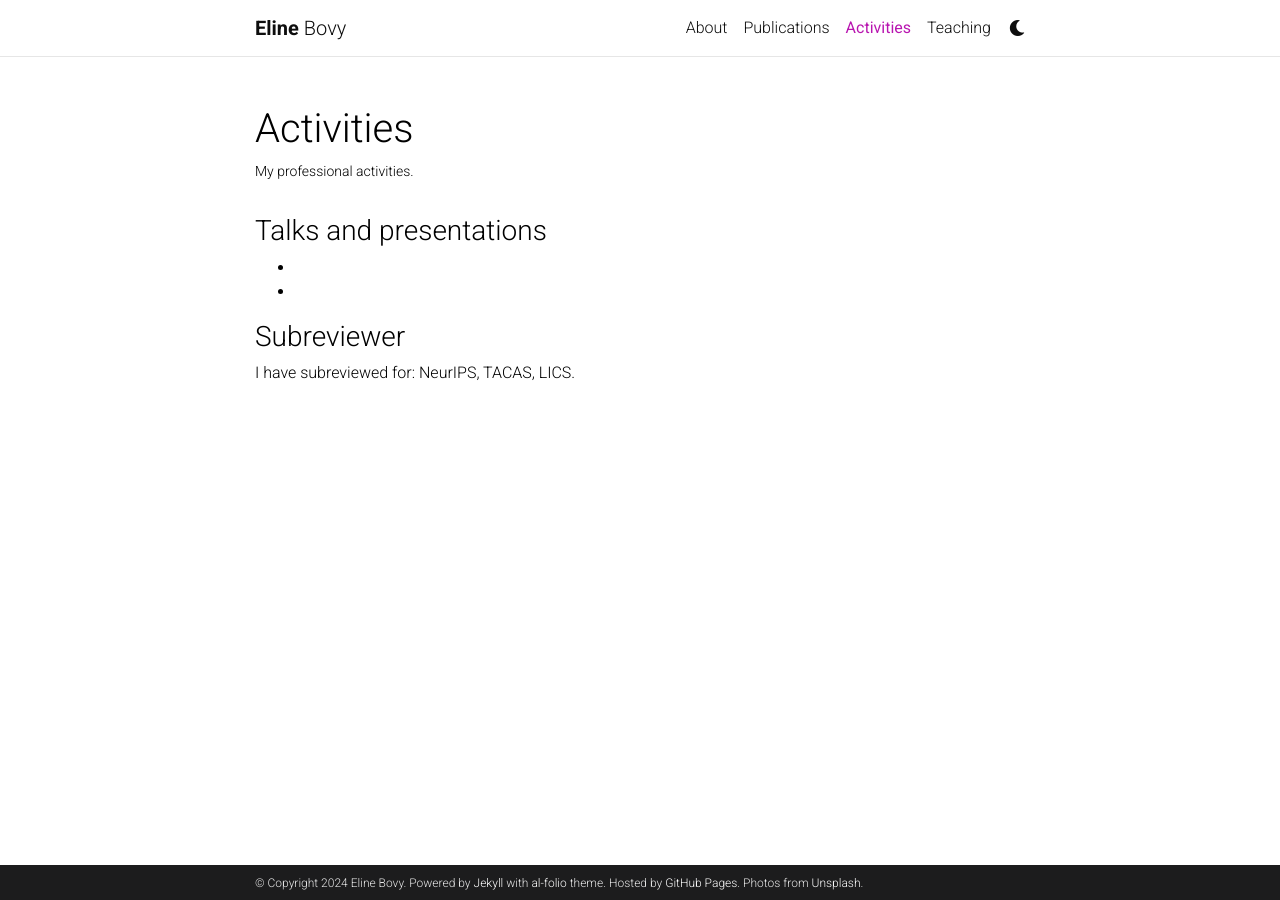
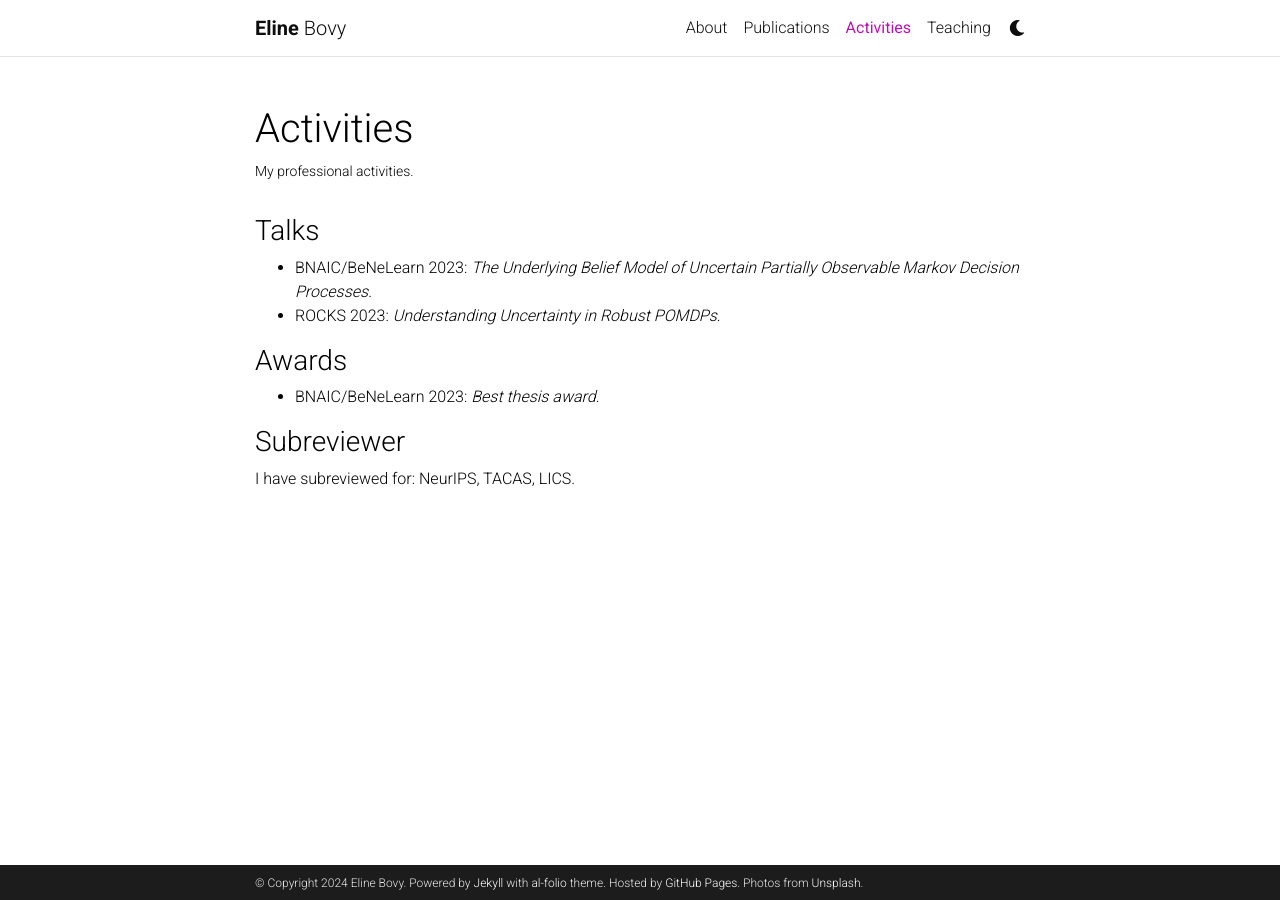
Before and after one commit to ElineBovy/ElineBovy.github.io, a Jekyll site: the page built from _pages/activities.md, in a window 1280 px wide. Built offline with Jekyll 4.4.1, drawn with Linux system fonts in a browser that asks for light colours; comment, search, counter and statistics services are not loaded; a style sheet for code colours, icons or effects is not loaded.

Commit message:
Attempt 6 + activities filled in

```diff
--- a/_config.yml
+++ b/_config.yml
@@ -268,8 +268,8 @@ display_tags: ['formatting', 'images', 'links', 'math', 'code'] # this tags will
 
 scholar:
 
-  last_name: [Einstein]
-  first_name: [Albert, A.]
+  last_name: [Bovy]
+  first_name: [Eline]
 
   style: apa
   locale: en
--- a/_pages/activities.md
+++ b/_pages/activities.md
@@ -7,9 +7,12 @@ nav: true
 nav_order: 5
 ---
 
-### Talks and presentations
-*
-*
+### Talks
+* BNAIC/BeNeLearn 2023: _The Underlying Belief Model of Uncertain Partially Observable Markov Decision Processes_.
+* ROCKS 2023: _Understanding Uncertainty in Robust POMDPs_.
+
+### Awards
+* BNAIC/BeNeLearn 2023: _Best thesis award_.
 
 ### Subreviewer
 I have subreviewed for: NeurIPS, TACAS, LICS.
```
